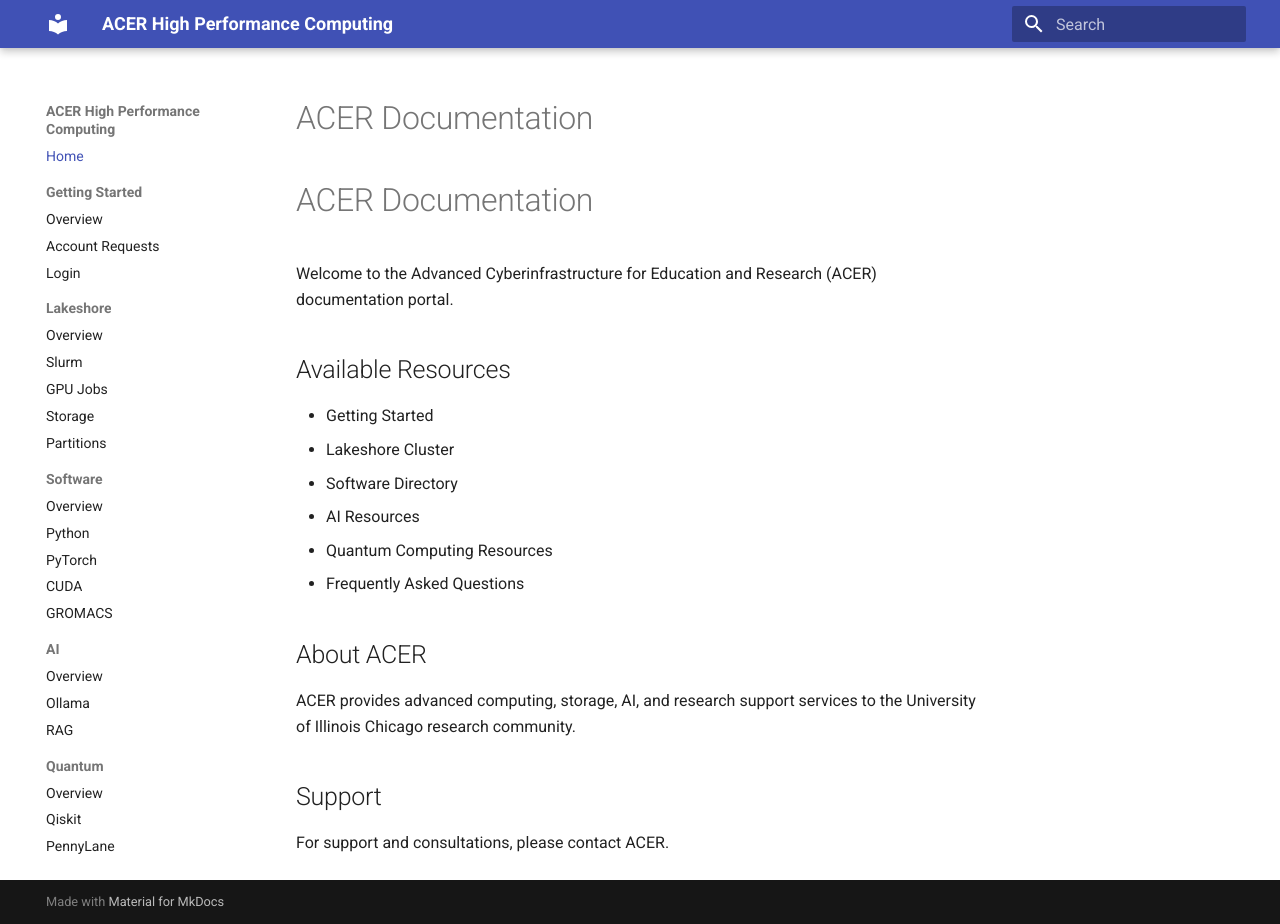
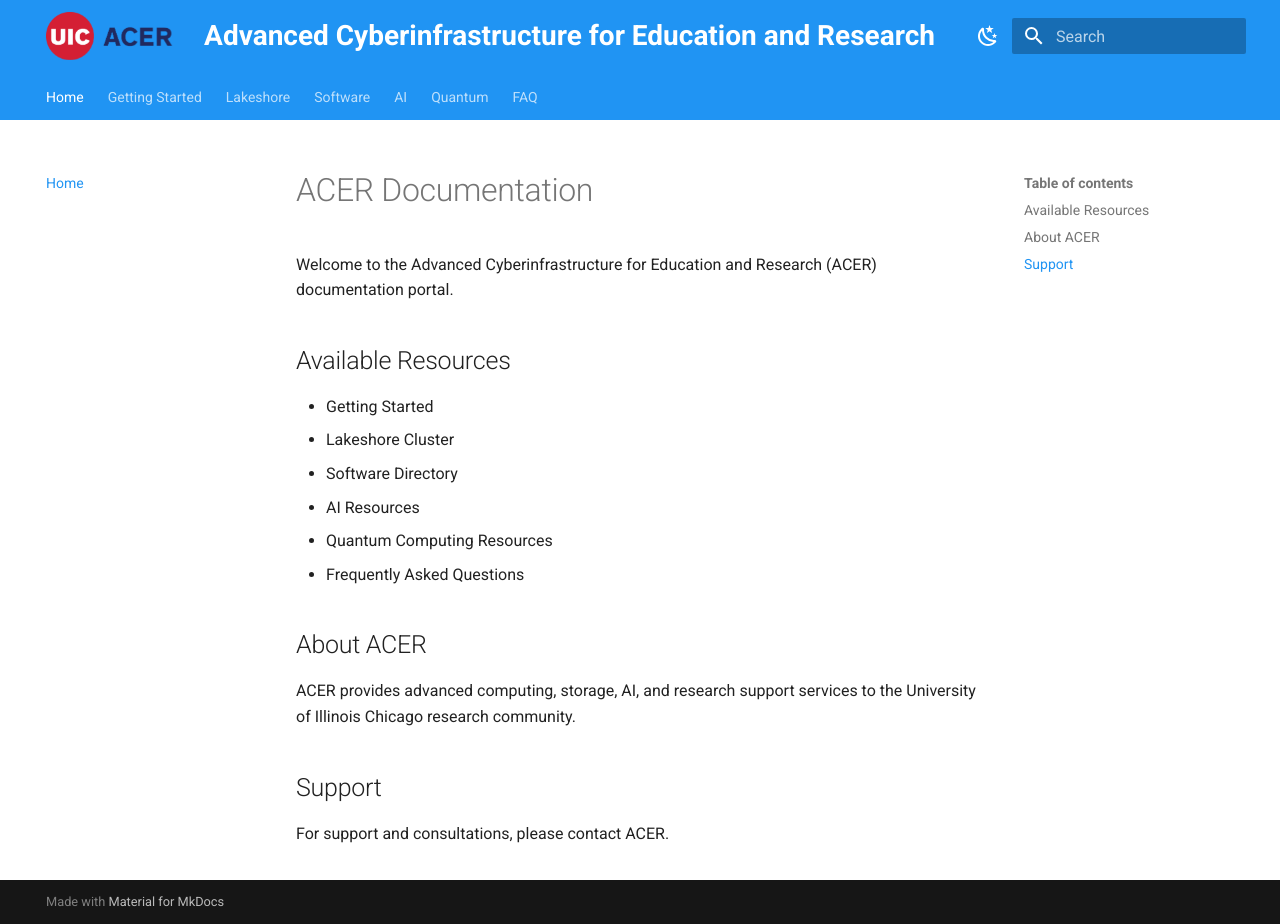
Before and after one commit to uicacer/acer-hpc-docs, an MkDocs documentation site: the page built from docs/index.md, in a window 1280 px wide and 924 px high. Built offline with MkDocs 1.6.1 and Material for MkDocs 9.7.7, drawn with Linux system fonts in a browser that asks for light colours.

Commit message:
Update ACER branding and homepage

```diff
--- /dev/null
+++ b/docs/assets/stylesheets/extra.css
@@ -0,0 +1,9 @@
+.md-header__button.md-logo img {
+  height: 2.4rem;
+  width: auto;
+}
+
+.md-header__title {
+  font-size: 1.4rem;
+  font-weight: 700;
+}
--- a/docs/index.md
+++ b/docs/index.md
@@ -1,5 +1,3 @@
-# ACER Documentation
-
 # ACER Documentation
 
 Welcome to the Advanced Cyberinfrastructure for Education and Research (ACER) documentation portal.
--- a/mkdocs.yml
+++ b/mkdocs.yml
@@ -1,19 +1,47 @@
 #site_name: My Docs
 
-site_name: ACER High Performance Computing
+site_name: Advanced Cyberinfrastructure for Education and Research
 site_description: UIC ACER user documentation
 site_url: https://uicacer.github.io/acer-hpc-docs/
 
+extra_css:
+  - assets/stylesheets/extra.css
+
 theme:
   name: material
+
+  logo: assets/images/acer-logo.png
+
+  favicon: assets/images/acer-logo.png
+
+  palette:
+    - scheme: default
+      primary: blue
+      accent: red
+
+      toggle:
+        icon: material/weather-night
+        name: Switch to dark mode
+
+    - scheme: slate
+      primary: blue
+      accent: red
+
+      toggle:
+        icon: material/weather-sunny
+        name: Switch to light mode
+
   features:
     - navigation.sections
     - navigation.expand
     - navigation.top
     - navigation.instant
+    - navigation.tabs
+    - navigation.indexes
     - search.highlight
     - search.suggest
     - content.code.copy
+    - toc.follow
 
 plugins:
   - search
```
Also changed, not shown: docs/assets/images/acer-logo.png (added), 1 other file.
